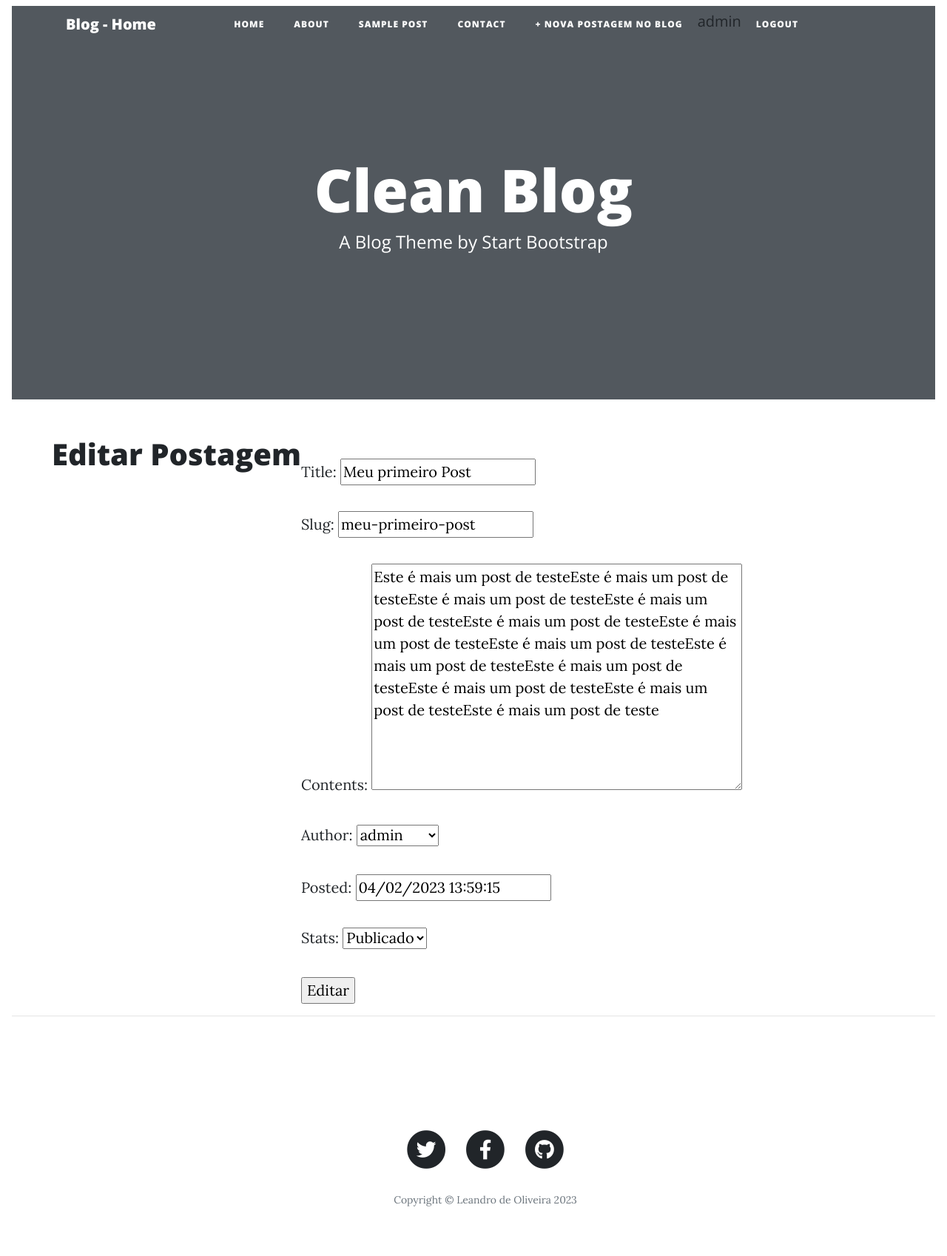
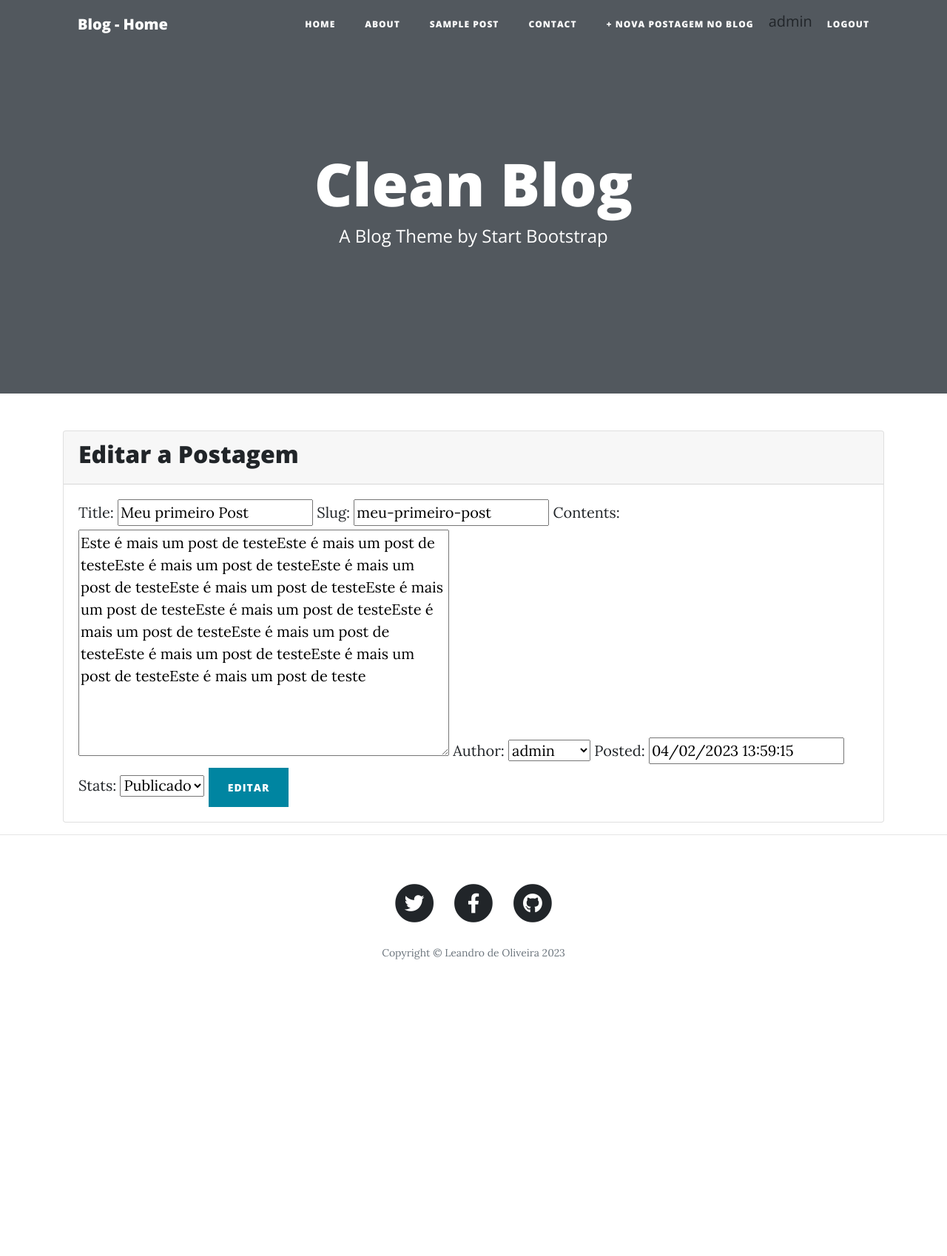
Before and after one commit to Leandro-gr/Blog---curso-udemy, a Django app: page /post/3/edit/ in a window 1280 px wide. Shown: the whole page at 74% size. After the commit the page ends 1297 px from the top, so only its background shows below. Run offline with Django 4.2, Linux system fonts and the light colour scheme; a user stored in the database is signed in; data comes from the database, SQL or seed files in the repository; both versions use the stored data as it was after the commit; some libraries are stand-ins or nearby versions.

Commit message:
Estilização - New and Edit post

```diff
--- a/meu_site/blog/templates/blog/post_edit.html
+++ b/meu_site/blog/templates/blog/post_edit.html
@@ -1,9 +1,19 @@
 {% extends 'base.html' %}
-{% block title %} Blog - Editar Postagem {% endblock title %}
+{% load bootstrap %}
+{% block title %} Blog - Editar a Postagem {% endblock title %}
 {% block content %}
-<h1>Editar Postagem</h1>
-<form action="" method="post">{% csrf_token %}
-    {{form.as_p}}
-    <input type="submit" value="Editar">
-</form>
+<div class="container justify-content-center">
+    <div class="card" >
+            <div class="card-header">
+                    <h2>Editar a Postagem</h2>
+            </div>
+            <div class="card-body">
+                <form method="POST">
+                        {% csrf_token %}
+                        {{ form|bootstrap}}
+                        <button type="submit" class="btn btn-primary">Editar</button>
+                </form>
+            </div>
+    </div>
+</div>
 {% endblock content %}
--- a/meu_site/templates/base.html
+++ b/meu_site/templates/base.html
@@ -53,7 +53,7 @@
                         <a class="nav-link" href="{% url 'post_new' %}">+ Nova Postagem no Blog</a>
                     </li>
                     <li class="nav-item">{{user.username}}</li>
-                    <li class="nav-item"><a class="nav-link" href="{% url 'logout' %}">logout</li>
+                    <li class="nav-item"><a class="nav-link" href="{% url 'logout' %}">logout</a></li>
                     {% else %}
                     <li class="nav-item"><a class="nav-link" href="{% url 'login' %}">login</a></li>
                     {% endif %}
```
Also changed, not shown: meu_site/blog/templates/blog/post_new.html (+15 -5 lines), meu_site/db.sqlite3.
